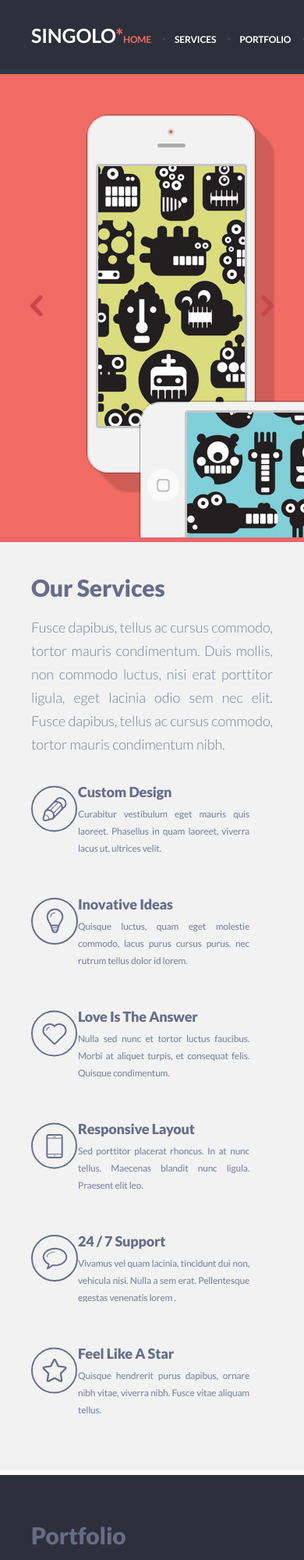
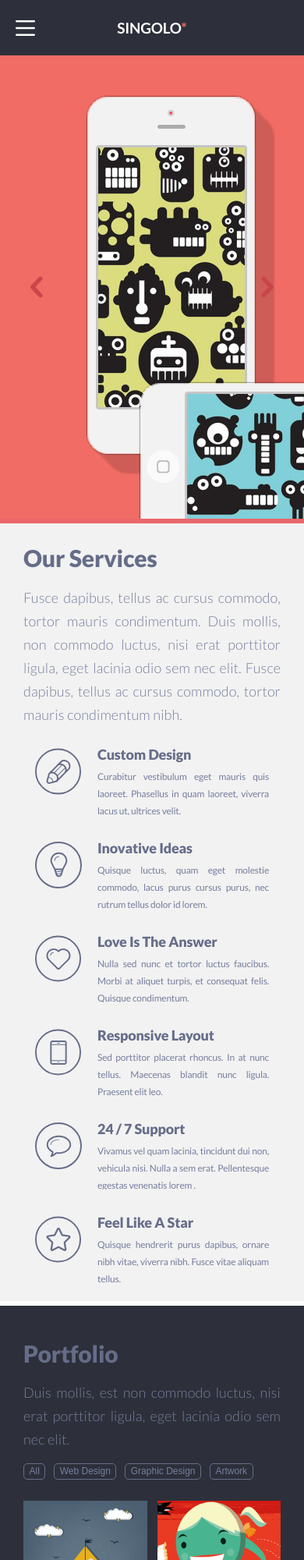
Before and after one commit to bellamy9678/singolo, a plain HTML site: page index.html in a window 390 px wide. Shown: the top 2000 px of the page at 78% size. Drawn offline with Linux system fonts and the light colour scheme.

Commit message:
feat: add basic mobile response

```diff
--- a/index.html
+++ b/index.html
@@ -14,6 +14,9 @@
             Singolo<span class="logo_colored">*</span>
           </h1>
         </div>
+        <object class="burger-icon" type="image/svg+xml" data="assets/icons/Burger-menu-icon.svg" width="25" height="20" >
+          Your browser does not support SVG
+       </object>
         <nav class="options">
           <ul class="options__menu">
             <li><a href="#slider-section" class="active">home</a></li>
--- a/style.css
+++ b/style.css
@@ -23,15 +23,19 @@ body {
 
 .wrapper {
   max-width: 940px;
-  width: 100%;
   box-sizing: border-box;
   margin: 0 auto;
 }
 
 @media screen and (max-width: 1019px) {
+  .wrapper {
+    margin: 0 40px;
+  }
+}
 
+@media screen and (max-width: 767px) {
   .wrapper {
-    padding: 0 40px;
+    margin: 0 30px;
   }
 }
 
@@ -82,6 +86,7 @@ h5 {
   display: flex;
   justify-content: space-between;
   align-items: baseline;
+  width: 100%;
 }
 
 .logo__header {
@@ -129,8 +134,40 @@ h5 {
   color: #f06c64;
 }
 
-@media screen and (max-width: 1020px) {
+.burger-icon {
+  display: none;
+  transition: all 0.3 ease;
+}
 
+@media screen and (max-width: 767px) {
+  .options {
+    display: none;
+  }
+
+  .burger-icon {
+    display: block;
+    position: absolute;
+    top: 26px;
+    left: 20px;
+  }
+
+  .logo {
+    margin: 0 auto;
+  }
+
+  .header {
+    height: 71px;
+    border: none;
+  }
+
+  .logo__header {
+    font-size: 1.9rem;
+    line-height: 2.4rem;
+  }
+
+  body {
+    padding-top: 71px;
+  }
 }
 
 /******************slider******************/
@@ -388,24 +425,8 @@ h2.portfolio__header {
   display: flex;
   justify-content: space-between;
   height: 86px;
-  width: 299px;
+  width: 300px;
   padding: 0 0 38px;
-}
-
-
-@media screen and (max-width: 1019px) {
-  .services_options {
-    padding: 35px 34px 17px 0;
-  }
-
-h2.services__header {
-  padding-top: 40px;
-}
-
-.services__option {
-  padding-bottom: 58px;
-}
-
 }
 
 .option__description {
@@ -420,6 +441,47 @@ h2.services__header {
 
 .services__option p {
   max-height: 60px;
+}
+
+@media screen and (max-width: 1019px) {
+  h2.services__header {
+    padding-top: 40px;
+  }
+
+  .services_options {
+    padding: 35px 34px 17px 0;
+  }
+
+  .services__option {
+    padding-bottom: 58px;
+  }
+
+
+}
+
+@media screen and (max-width: 767px) {
+  .services_options {
+    padding: 25px 0 26px 0;
+  }
+
+  p.services__description {
+    letter-spacing: 0.01rem;
+  }
+
+  h2.services__header {
+    padding-top: 26px;
+  }
+
+  .services__option {
+    padding-bottom: 34px;
+  }
+  .services_options :last-child {
+    padding-bottom: 0;
+  }
+  .layout-3-box {
+    align-items: center;
+    flex-direction: column;
+  }
 }
 
 /******************portfolio******************/
@@ -486,6 +548,17 @@ button.active-tag {
   max-height: 601px;
 }
 
+.portfolio__examples img {
+  width: 100%;
+  box-sizing: border-box;
+  transition: border 0.1s ease-in;
+  border: 0 solid #f06c64;
+}
+
+img.img-selected {
+  border: 5px solid #f06c64;
+}
+
 @media screen and (max-width: 1019px) {
   .portfolio {
     padding-bottom: 69px;
@@ -494,21 +567,33 @@ button.active-tag {
   .portfolio__examples {
     grid-template-columns: 1fr 1fr 1fr;
     grid-template-rows: 1fr 1fr 1fr 1fr;
-    max-height: 808px;
+    max-height: calc(3 * 24vw + 40px);
   }
+
+  .portfolio__examples img {
+    height: 24vw;
+  }
+
 }
 
-.portfolio__examples img {
-  width: 100%;
-  height: fit-content;
-  max-height: 183px;
-  box-sizing: border-box;
-  transition: all 0.1s ease-in;
-  border: 0 solid #f06c64;
-}
+@media screen and (max-width: 767px) {
+  .portfolio {
+    padding-bottom: 38px;
+  }
 
-img.img-selected {
-  border: 5px solid #f06c64;
+  h2.portfolio__header {
+    padding-top: 43px;
+  }
+
+  .portfolio__examples {
+    grid-template-columns: 1fr 1fr;
+    grid-gap: 13px;
+    max-height: calc(4 * 34.5vw + 3 * 13px);
+  }
+
+  .portfolio__examples img {
+    height: 34.5vw;
+  }
 }
 
 /******************about-us******************/
@@ -535,7 +620,6 @@ p.about-us__description {
   letter-spacing: -0.01rem;
 }
 
-
 .about-us__employee h3 {
   margin-top: 9px;
 }
@@ -547,7 +631,6 @@ p.about-us__description {
 .about-us__employee > img {
   width: 100%;
 }
-
 
 .social-media-group a {
   display: inline-block;
@@ -588,6 +671,13 @@ p.about-us__description {
   .social-media-group {
     margin-top: 12px;
   }
+}
+
+@media screen and (max-width: 767px) {
+  h2.about-us__header {
+    padding-top: 33px;
+  }
+
 }
 
 .facebook {
@@ -706,8 +796,8 @@ p.get-a-quote__decription {
 }
 
 .contact-form_submit {
-  background: #FBC65F;
-  color: #886A30;
+  background: #fbc65f;
+  color: #886a30;
   cursor: pointer;
   padding: 0px 49px;
   width: fit-content;
@@ -753,7 +843,6 @@ h3.contact_header {
   padding-left: 23px;
 }
 
-
 @media screen and (max-width: 1019px) {
   h2.get-a-quote__header {
     padding-top: 53px;
@@ -772,9 +861,6 @@ h3.contact_header {
     height: 151px;
   }
 }
-
-
-
 
 .pinup {
   background: url("assets/icons/pinup.svg") no-repeat;
@@ -857,7 +943,8 @@ h3.contact_header {
   word-break: break-all;
 }
 
-#modal-window__welcome-message, #modal-window__subject {
+#modal-window__welcome-message,
+#modal-window__subject {
   min-height: fit-content;
 }
 
```
Also changed, not shown: assets/icons/Burger-menu-icon.svg (added).
